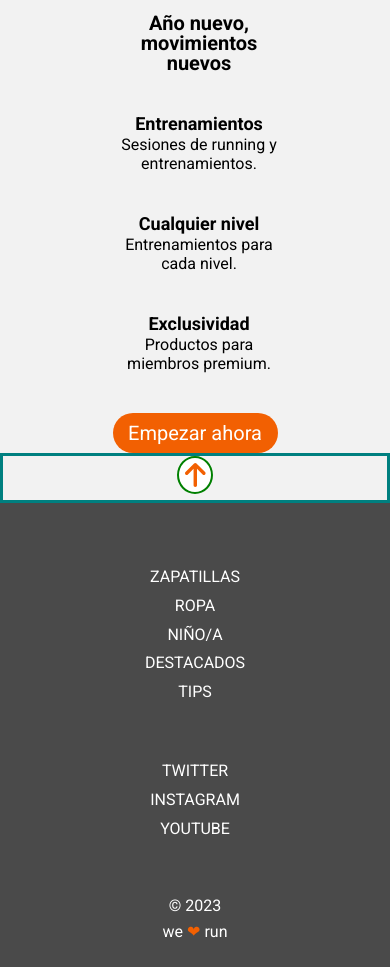
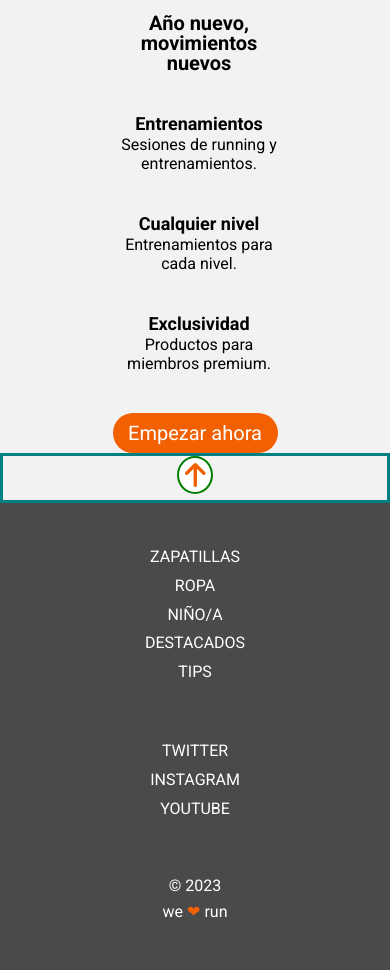
Before and after one commit to Adalab/modulo-1-evaluacion-final-Pilarleizq, a website: page src/html/index.html in a window 390 px wide. Shown: the part 1239-2209 px from the top of the page. Drawn offline with nearby package versions, Linux system fonts and the light colour scheme; files that its build step writes are made by us from their sources; files whose address does not match are found by name.

```diff
--- a/src/html/partials/footer.html
+++ b/src/html/partials/footer.html
@@ -13,7 +13,7 @@
       <li>YOUTUBE</li>
     </a>
   </ul>
-  <div class="footer_copy">
+  <div class="footer__copy">
     &copy; 2023
     <p class="weloverun"> we <span class="heart">❤︎</span> run </p>
   </div>
--- a/src/scss/layout/_footer.scss
+++ b/src/scss/layout/_footer.scss
@@ -1,9 +1,8 @@
 .footer {
   display: flex;
   flex-direction: column;
-  padding: 60px;
+  padding: 40px;
   width: auto;
-  height: 55vh;
   justify-content:flex-start;
   align-items:center;
   text-align: center;
@@ -37,8 +36,9 @@
   color:white;
 }
 
-.footer_copy {
+.footer__copy {
   padding-top: 50px;
+
 }
 
 .weloverun {
```
